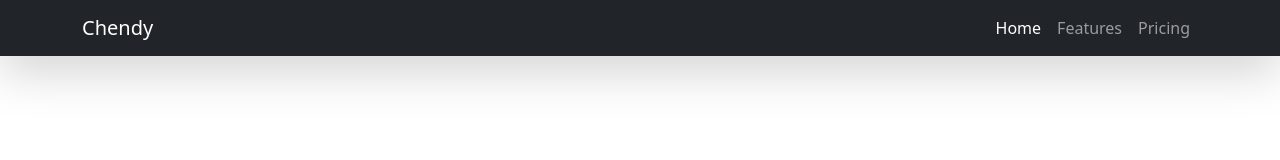
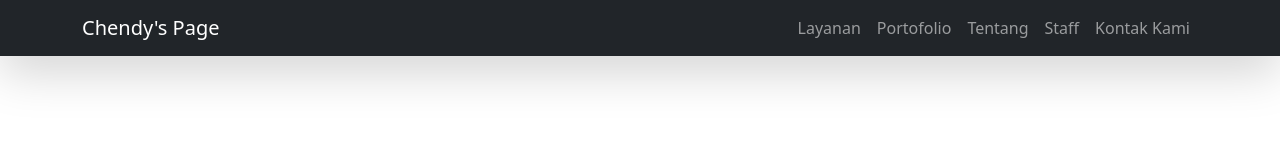
Before and after one commit to chendyws/LandingPage, a plain HTML site: page index.html in a window 1280 px wide. Drawn offline with nearby package versions, Linux system fonts and the light colour scheme.

Commit message:
Menu Bar

```diff
--- a/index.html
+++ b/index.html
@@ -10,20 +10,26 @@
 <body>
   <nav class="navbar navbar-expand-lg navbar-dark bg-dark shadow-lg fixed-top">
     <div class="container">
-      <a class="navbar-brand" href="#">Chendy</a>
+      <a class="navbar-brand" href="#">Chendy's Page</a>
       <button class="navbar-toggler" type="button" data-bs-toggle="collapse" data-bs-target="#navbarNav" aria-controls="navbarNav" aria-expanded="false" aria-label="Toggle navigation">
         <span class="navbar-toggler-icon"></span>
       </button>
       <div class="collapse navbar-collapse text-right" id="navbarNav">
         <ul class="navbar-nav ms-auto mb-2 mb-lg-0">
           <li class="nav-item">
-            <a class="nav-link active" aria-current="page" href="#">Home</a>
+            <a class="nav-link" href="#layanan">Layanan</a>
           </li>
           <li class="nav-item">
-            <a class="nav-link" href="#">Features</a>
+            <a class="nav-link" href="#portofolio">Portofolio</a>
           </li>
           <li class="nav-item">
-            <a class="nav-link" href="#">Pricing</a>
+            <a class="nav-link" href="#tentang">Tentang</a>
+          </li>
+          <li class="nav-item">
+            <a class="nav-link" href="#staff">Staff</a>
+          </li>
+          <li class="nav-item">
+            <a class="nav-link" href="#kontak">Kontak Kami</a>
           </li>
         </ul>
       </div>
```
